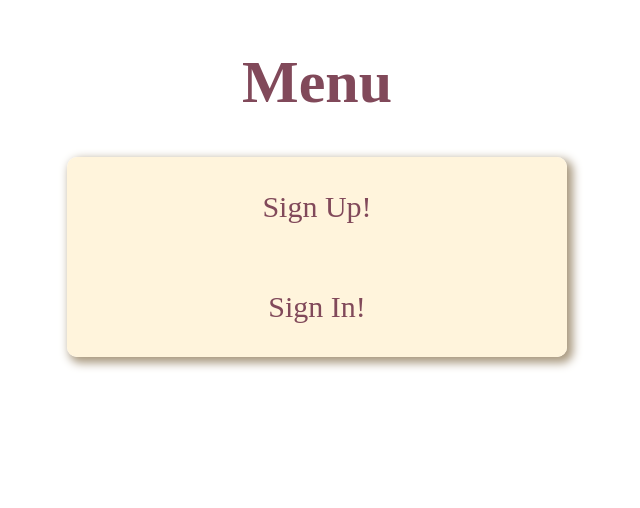
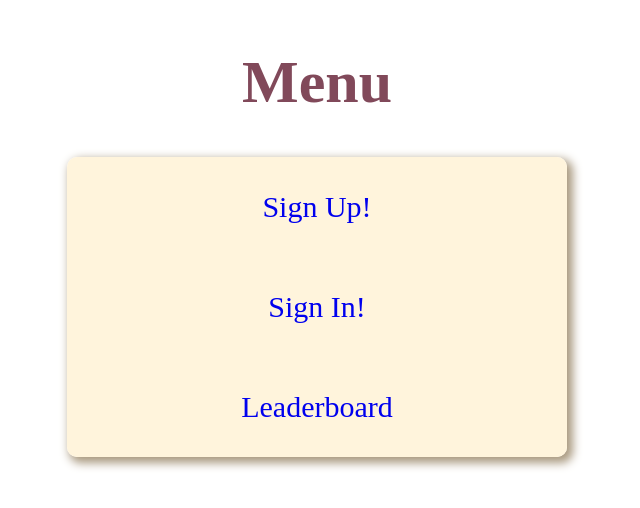
Before and after one commit to tarados-feroces/frontend, a website: page src/menu.html in a window 1280 px wide. Shown: the whole page, without its empty margins (323-963 px from the left). Drawn offline with Linux system fonts and the light colour scheme.

Commit message:
added navigation to menu

```diff
--- a/src/menu.html
+++ b/src/menu.html
@@ -11,8 +11,9 @@
             <h1>Menu</h1>
         <div class="points">
             <ul>
-                <li><a>Sign Up!</a></li>
-                <li><a>Sign In!</a></li>
+                <li><a href="registration.html">Sign Up!</a></li>
+                <li><a href="login.html">Sign In!</a></li>
+                <li><a href="leaderboard.html">Leaderboard</a></li>
             </ul>
         </div>
     </div>
--- a/src/static/css/menu.css
+++ b/src/static/css/menu.css
@@ -9,7 +9,7 @@
 
 .points {
     width: 500px;
-    height: 200px;
+    height: 300px;
     position: relative;
     border-radius: 10px;
     text-align: center;
@@ -17,6 +17,10 @@
     padding: 0;
 
     box-shadow: 4px 4px 10px 2px #a9997f;
+}
+
+.points a {
+    text-decoration: none;
 }
 
 .points ul {
```
